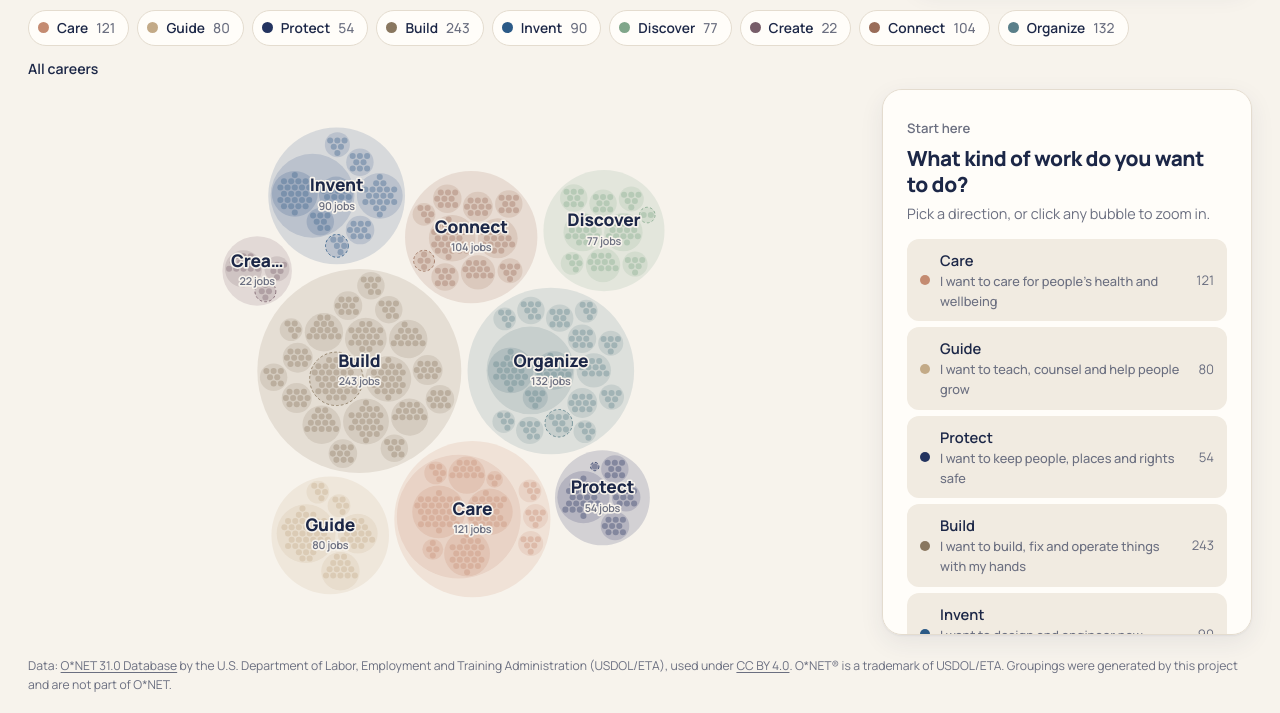
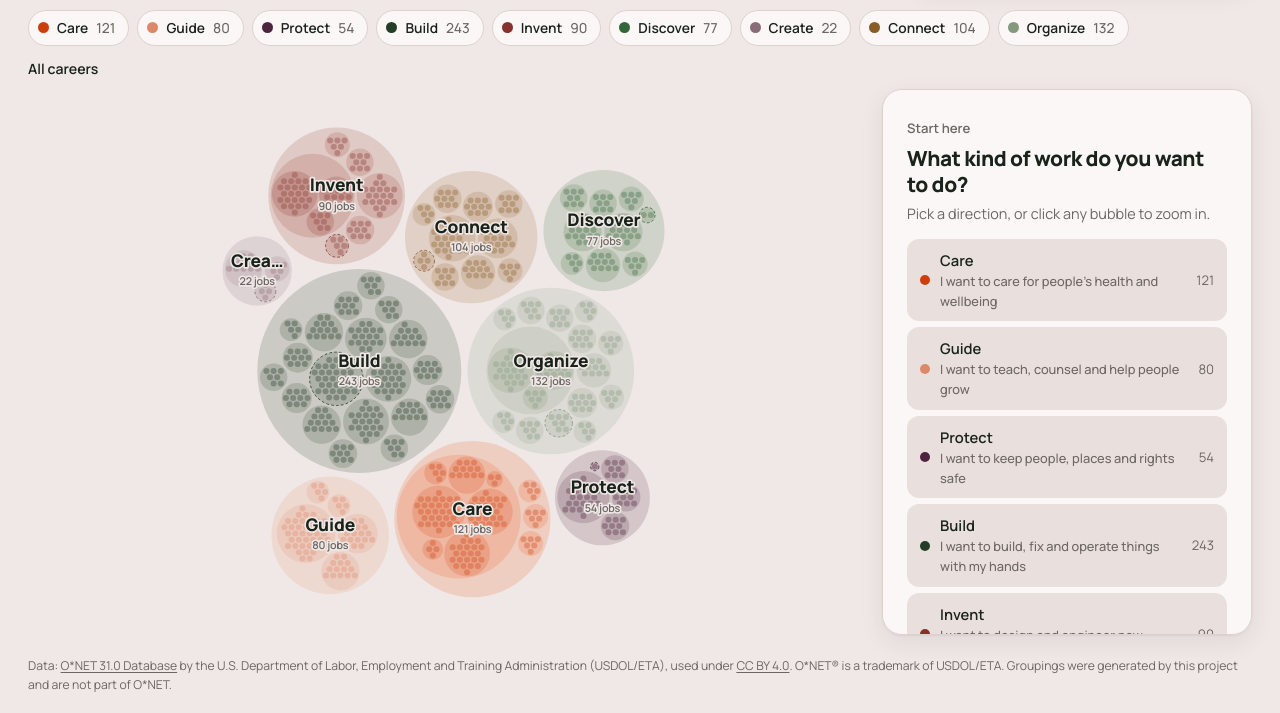
Before and after one commit to ProjectAssembely/Bubbles, a plain HTML site: page web/index.html in a window 1280 px wide. Shown: the part 87-800 px from the top of the page. Drawn offline with nearby package versions, Linux system fonts and the light colour scheme.

Commit message:
Switch the site to the new color palette
Palette: blush #D8CBC7, orange #CC3F0C, plum #4D243D, green #33673B,
forest #19231A.

- Light mode: blush-tinted background, forest text, plum links and
  buttons with orange hover
- Dark mode: forest background, blush-tinted text, orange buttons
- Group colors: orange (Care), plum (Protect), green (Discover) plus blends
  of the palette for the other six groups
- Logo and favicon in plum, orange and blush; label ink uses forest

Co-Authored-By: Claude Opus 5.5 <noreply@anthropic.com>

```diff
--- a/web/app.js
+++ b/web/app.js
@@ -5,18 +5,19 @@ const SIZE = 1000;      // layout coordinate space (the SVG viewBox is SIZE x SI
 const LABEL_PX = 13;    // on-screen label size in pixels
 
 // Brand palette, plus four blends of it so all nine groups get their own color
-const PALETTE = { navy: "#23335f", sand: "#c3aa87", blue: "#2b5a87", sage: "#80a68a", terracotta: "#c48b71" };
+const PALETTE = { blush: "#d8cbc7", orange: "#cc3f0c", plum: "#4d243d", green: "#33673b", forest: "#19231a" };
 const mix = (a, b, t) => d3.interpolateLab(a, b)(t);
+// The three strong colors, plus blends of the palette so each of the nine groups is distinct
 const GROUP_COLORS = {
-  Care: PALETTE.terracotta,
-  Guide: PALETTE.sand,
-  Protect: PALETTE.navy,
-  Build: d3.color(PALETTE.sand).darker(1).formatHex(),
-  Invent: PALETTE.blue,
-  Discover: PALETTE.sage,
-  Create: mix(PALETTE.terracotta, PALETTE.navy, 0.5),
-  Connect: d3.color(PALETTE.terracotta).darker(0.7).formatHex(),
-  Organize: mix(PALETTE.blue, PALETTE.sage, 0.5),
+  Care: PALETTE.orange,
+  Guide: mix(PALETTE.orange, PALETTE.blush, 0.5),
+  Protect: PALETTE.plum,
+  Build: mix(PALETTE.forest, PALETTE.green, 0.4),
+  Invent: mix(PALETTE.plum, PALETTE.orange, 0.45),
+  Discover: PALETTE.green,
+  Create: mix(PALETTE.plum, PALETTE.blush, 0.45),
+  Connect: mix(PALETTE.green, PALETTE.orange, 0.5),
+  Organize: mix(PALETTE.green, PALETTE.blush, 0.5),
 };
 const FALLBACK = Object.values(PALETTE);
 const TINT = { 1: 0.16, 2: 0.3, 3: 0.44 };  // how strongly cluster circles are tinted, by depth
@@ -94,7 +95,7 @@ function init(data) {
     return c.formatHex();
   };
   const fillOf = d => mix(cssVar("--bg"), colorOf(d), isJob(d) ? JOB_TINT : TINT[d.depth] ?? 0.5);
-  const inkOn = color => (d3.lab(color).l > 62 ? "#1c2747" : "#ffffff"); // readable text on a filled bubble
+  const inkOn = color => (d3.lab(color).l > 62 ? PALETTE.forest : "#ffffff"); // readable text on a filled bubble
 
   // ---------- drawing ----------
   const svg = d3.select(chartEl).append("svg")
--- a/web/index.html
+++ b/web/index.html
@@ -8,7 +8,7 @@
   <link rel="preconnect" href="https://fonts.googleapis.com">
   <link rel="preconnect" href="https://fonts.gstatic.com" crossorigin>
   <link href="https://fonts.googleapis.com/css2?family=Manrope:wght@400;500;600;700;800&display=swap" rel="stylesheet">
-  <link rel="stylesheet" href="style.css?v=6">
+  <link rel="stylesheet" href="style.css?v=7">
 </head>
 <body>
   <header class="topbar">
@@ -42,6 +42,6 @@
   </footer>
 
   <script src="https://cdn.jsdelivr.net/npm/d3@7.9.0/dist/d3.min.js"></script>
-  <script src="app.js?v=6"></script>
+  <script src="app.js?v=7"></script>
 </body>
 </html>
--- a/web/style.css
+++ b/web/style.css
@@ -1,30 +1,34 @@
-/* Palette: navy #23335f · sand #c3aa87 · blue #2b5a87 · sage #80a68a · terracotta #c48b71 */
+/* Palette: blush #D8CBC7 · orange #CC3F0C · plum #4D243D · green #33673B · forest #19231A */
 :root {
-  --navy: #23335f;
-  --sand: #c3aa87;
-  --blue: #2b5a87;
-  --sage: #80a68a;
-  --terracotta: #c48b71;
+  --blush: #d8cbc7;
+  --orange: #cc3f0c;
+  --plum: #4d243d;
+  --green: #33673b;
+  --forest: #19231a;
 
-  --bg: #f7f3ec;
-  --surface: #fffdf9;
-  --surface-2: #f1ebe1;
-  --text: #1c2747;
-  --muted: #6b6f80;
-  --line: #e4dccf;
-  --accent: var(--blue);
-  --shadow: 0 1px 2px rgba(35, 51, 95, 0.06), 0 8px 24px rgba(35, 51, 95, 0.08);
+  --bg: #efe8e6;
+  --surface: #faf7f6;
+  --surface-2: #e9e0dd;
+  --text: var(--forest);
+  --muted: #6c6763;
+  --line: #ddd1cd;
+  --accent: var(--plum);
+  --button: var(--plum);
+  --button-hover: var(--orange);
+  --shadow: 0 1px 2px rgba(25, 35, 26, 0.06), 0 8px 24px rgba(77, 36, 61, 0.08);
   color-scheme: light;
 }
 @media (prefers-color-scheme: dark) {
   :root {
-    --bg: #111a2f;
-    --surface: #18233d;
-    --surface-2: #1f2c4a;
-    --text: #eef0f6;
-    --muted: #a3a9bd;
-    --line: #2a3756;
-    --accent: #8fb6dc;
+    --bg: var(--forest);
+    --surface: #223024;
+    --surface-2: #2b3b2e;
+    --text: #efe8e6;
+    --muted: #b0a7a3;
+    --line: #34463a;
+    --accent: #e8825c;
+    --button: var(--orange);
+    --button-hover: #a83a52;
     --shadow: 0 1px 2px rgba(0, 0, 0, 0.3), 0 10px 30px rgba(0, 0, 0, 0.35);
     color-scheme: dark;
   }
@@ -58,9 +62,9 @@ button { font: inherit; color: inherit; }
 .brand p { margin: 0; color: var(--muted); font-size: 0.92rem; }
 .logo { position: relative; width: 40px; height: 40px; flex-shrink: 0; }
 .logo i { position: absolute; border-radius: 50%; }
-.logo i:nth-child(1) { inset: 0; background: var(--navy); }
-.logo i:nth-child(2) { width: 17px; height: 17px; left: 6px; top: 13px; background: var(--terracotta); }
-.logo i:nth-child(3) { width: 12px; height: 12px; right: 7px; top: 9px; background: var(--sand); }
+.logo i:nth-child(1) { inset: 0; background: var(--plum); }
+.logo i:nth-child(2) { width: 17px; height: 17px; left: 6px; top: 13px; background: var(--orange); }
+.logo i:nth-child(3) { width: 12px; height: 12px; right: 7px; top: 9px; background: var(--blush); }
 
 .search {
   display: flex;
@@ -232,13 +236,13 @@ svg.searching circle.job.match { opacity: 1; stroke: var(--text); stroke-width:
   margin-top: 16px;
   padding: 9px 16px;
   border-radius: 999px;
-  background: var(--navy);
+  background: var(--button);
   color: #fff;
   font-weight: 700;
   font-size: 0.88rem;
   text-decoration: none;
 }
-.link-out:hover { background: var(--blue); }
+.link-out:hover { background: var(--button-hover); }
 .back { margin-top: 18px; border: 0; padding: 0; background: none; color: var(--accent); font-weight: 600; cursor: pointer; }
 
 .footer { padding: 6px 28px 18px; font-size: 0.76rem; color: var(--muted); }
```
